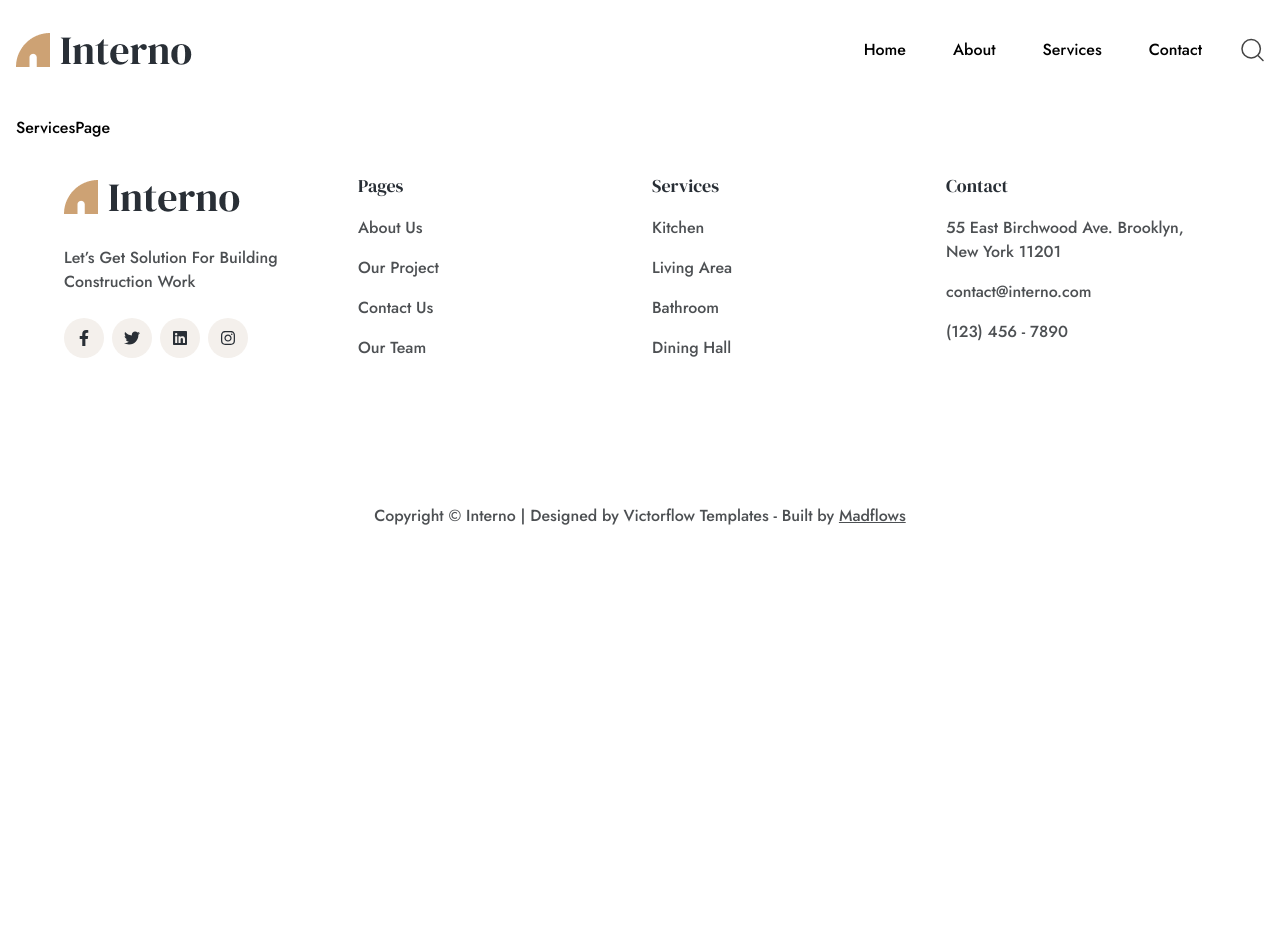
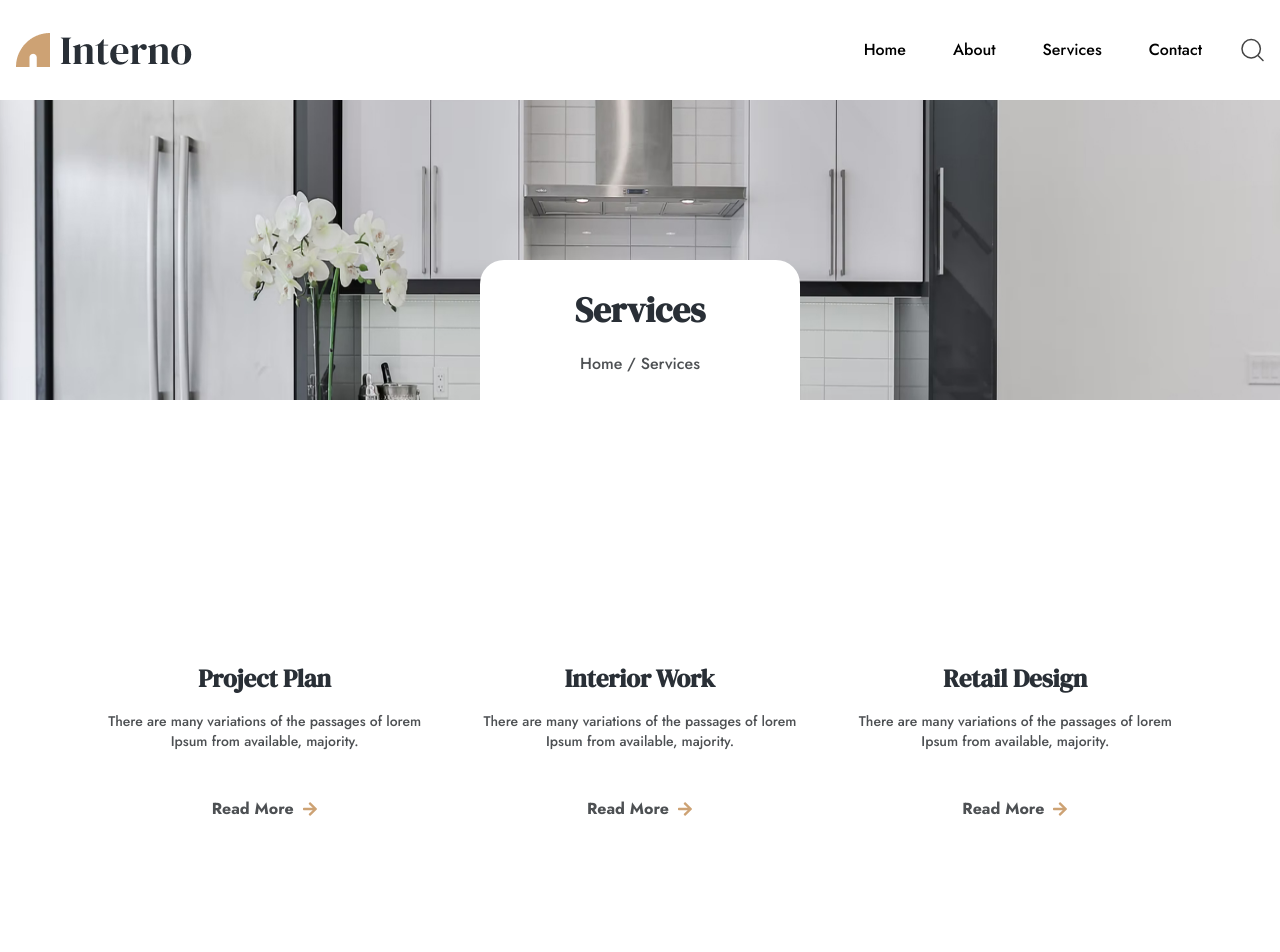
Before and after one commit to techtrybe/interno, a Next.js app: page /services in a window 1280 px wide. Shown: the top 952 px of the page. Before the commit the page ends 800 px from the top, so only its background shows below. Built offline with nearby package versions, Linux system fonts and the light colour scheme.

Commit message:
done with the services header

```diff
--- /dev/null
+++ b/components/about/ContactSection.jsx
@@ -0,0 +1,37 @@
+import React from 'react'
+import { FaArrowRight } from 'react-icons/fa';
+
+const ContactSection = () => {
+  return (
+    <section className="py-[5rem]">
+      <div className="max-w-4xl mx-auto px-4">
+        <h2 className="text-center max-w-md mx-auto mb-[2rem]">
+          Creative project? Let's have a productive talk.
+        </h2>
+        <form>
+          <div className="grid grid-cols-1 md:grid-cols-2 gap-2 md:gap-[3rem]">
+            <label>
+              <input type="text" placeholder="Name" />
+            </label>
+            <label>
+              <input type="email" placeholder="Email" />
+            </label>
+
+            <textarea
+              className="md:col-span-2"
+              placeholder="Hello, I am interested in.."
+              cols="30"
+              rows="10"
+            ></textarea>
+          </div>
+          <button className="bg-dark mt-5 rounded-2xl shadow-md py-4 px-6 w-full sm:w-fit text-lightGray flex items-center gap-2">
+            <span>Send Now</span>
+            <FaArrowRight className="text-primary" />
+          </button>
+        </form>
+      </div>
+    </section>
+  );
+}
+
+export default ContactSection
--- /dev/null
+++ b/components/services/ServicesHeader.jsx
@@ -0,0 +1,69 @@
+import { FaArrowRight } from "react-icons/fa";
+
+const SERVICES_ARR = [
+    {
+        name: "Project Plan"
+    },
+    {
+        name: "Interior Work"
+    },
+    {
+        name: "Retail Design"
+    },
+    {
+        name: "2d/3d Work"
+    },
+    {
+        name: "Interior Work"
+    },
+    {
+        name: "Decoration Work"
+    },
+]
+
+const ServicesHeader = () => {
+  return (
+    <section className="space-y-20 w-full">
+      <div className="w-full min-h-[300px] relative">
+        <img
+          src="/assets/services-banner.jpg"
+          alt="Our Services"
+          className="absolute h-full -z-10 inset-0 w-full"
+        />
+        <div className="bg-white rounded-t-3xl absolute left-[50%] translate-x-[-50%] p-4 py-6 w-full z-0 bottom-0 flex flex-col items-center gap-4 max-w-xs">
+          <h2 className="text-dark">Services</h2>
+          <p className="text-secondary">Home / Services</p>
+        </div>
+      </div>
+      <ServiceGrid />
+
+    </section>
+  );
+};
+
+
+const ServiceGrid = () => {
+    return (
+      <div className="grid py-[100px] px-4 grid-cols-1 md:grid-cols-2 lg:grid-cols-3 max-w-[1158px] mx-auto">
+        {SERVICES_ARR.map((service, index) => (
+          <div key={index} className="py-[80px] hover:bg-lightGray rounded-[30px] transition duration-300">
+            <div className="flex flex-col gap-[46px] items-center justify-between h-full">
+              <div className="flex flex-col gap-[13px] items-center">
+                <h3>{service.name}</h3>
+                <p className="text-secondary text-center text-sm max-w-xs">
+                  There are many variations of the passages of lorem Ipsum from
+                  available, majority.
+                </p>
+              </div>
+              <button className="flex items-center gap-2">
+                <span className="text-[#4D5053] font-bold">Read More</span>
+                <FaArrowRight className="text-primary" />
+              </button>
+            </div>
+          </div>
+        ))}
+      </div>
+    );
+}
+
+export default ServicesHeader;
--- a/pages/about.js
+++ b/pages/about.js
@@ -1,5 +1,6 @@
 import AboutHeader from 'components/about/AboutHeader'
 import AboutStory from 'components/about/AboutStory'
+import ContactSection from 'components/about/ContactSection'
 import TeamSection from 'components/about/TeamSection'
 import Page from 'components/shared/Page'
 import React from 'react'
@@ -10,6 +11,7 @@ function AboutPage() {
       <AboutHeader />
       <AboutStory />
       <TeamSection />
+      <ContactSection />
     </Page>
   );
 }
--- a/pages/services.js
+++ b/pages/services.js
@@ -1,10 +1,13 @@
+import ServicesHeader from 'components/services/ServicesHeader';
 import Page from 'components/shared/Page'
-import React from 'react'
+
 
 function ServicesPage() {
   return (
-    <Page title='Services - Interno'>ServicesPage</Page>
-  )
+    <Page title="Services - Interno" maxW={"full"} className={"p-0"}>
+      <ServicesHeader />
+    </Page>
+  );
 }
 
 export default ServicesPage
--- a/styles/globals.css
+++ b/styles/globals.css
@@ -96,3 +96,9 @@ border-radius: 70px;
   content: "";
   @apply w-full max-w-xs bg-white h-full  absolute -z-10;
 }
+
+
+/* form fields */
+input, textarea {
+  @apply outline-none border-0 focus:bg-lightGray p-4 relative w-full border-b placeholder:text-secondary placeholder:opacity-60 font-medium border-b-dark resize-none
+}
```
Also changed, not shown: public/assets/services-banner.jpg (added).
